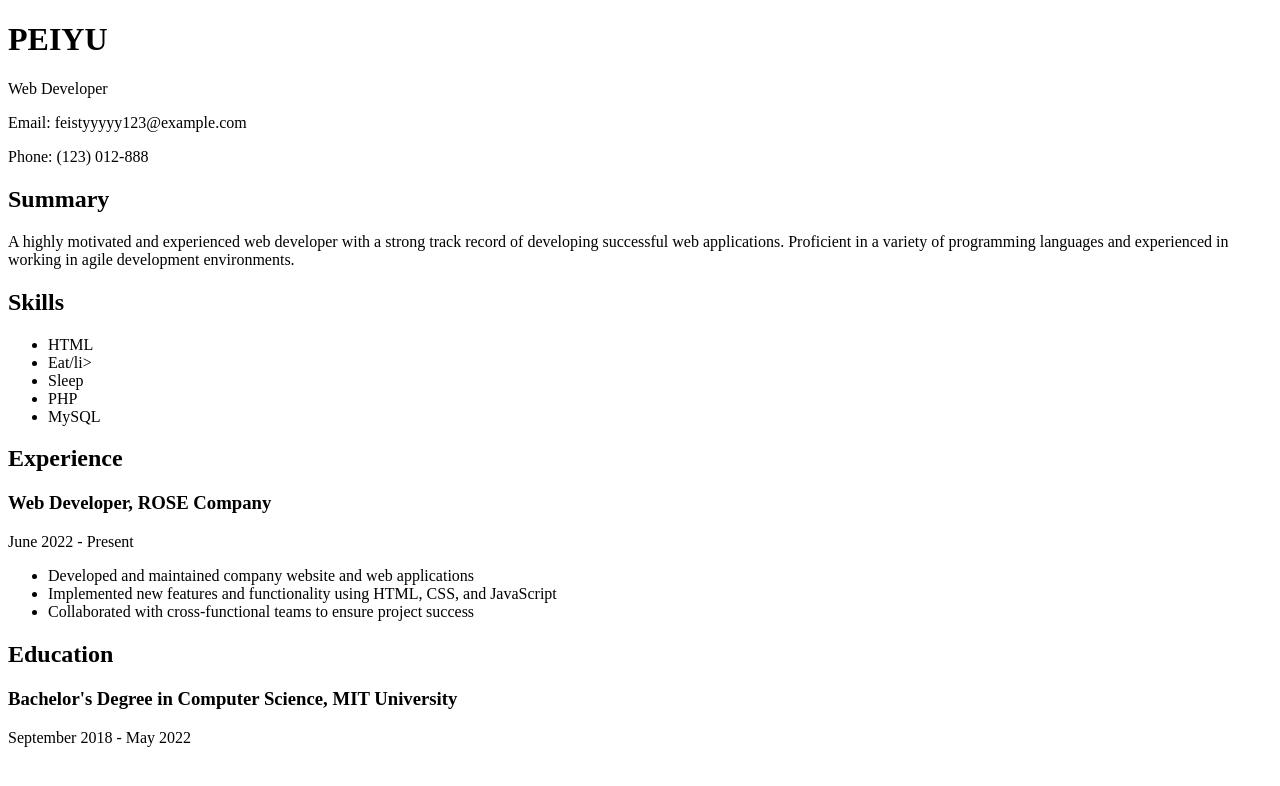
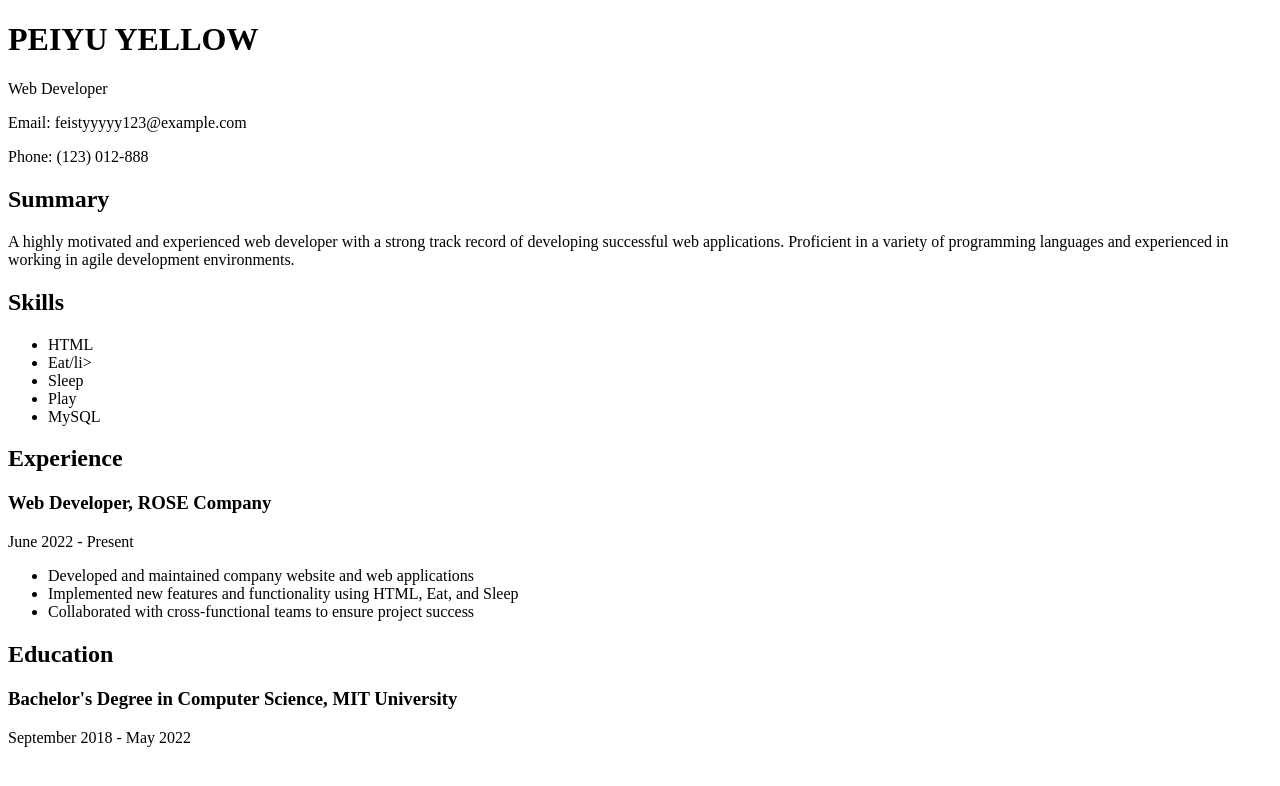
Before and after one commit to Feistyyy/PeiYu, a plain HTML site: page index.html in a window 1280 px wide. Drawn offline with Linux system fonts and the light colour scheme.

Commit message:
Update index.html

```diff
--- a/index.html
+++ b/index.html
@@ -5,7 +5,7 @@
 </head>
 <body>
   <header>
-    <h1>PEIYU</h1>
+    <h1>PEIYU YELLOW</h1>
     <p>Web Developer</p>
     <p>Email: feistyyyyy123@example.com</p>
     <p>Phone: (123) 012-888</p>
@@ -20,7 +20,7 @@
       <li>HTML</li>
       <li>Eat/li>
       <li>Sleep</li>
-      <li>PHP</li>
+      <li>Play</li>
       <li>MySQL</li>
     </ul>
   </section>
@@ -30,7 +30,7 @@
     <p>June 2022 - Present</p>
     <ul>
       <li>Developed and maintained company website and web applications</li>
-      <li>Implemented new features and functionality using HTML, CSS, and JavaScript</li>
+      <li>Implemented new features and functionality using HTML, Eat, and Sleep</li>
       <li>Collaborated with cross-functional teams to ensure project success</li>
     </ul>
   </section>
```
